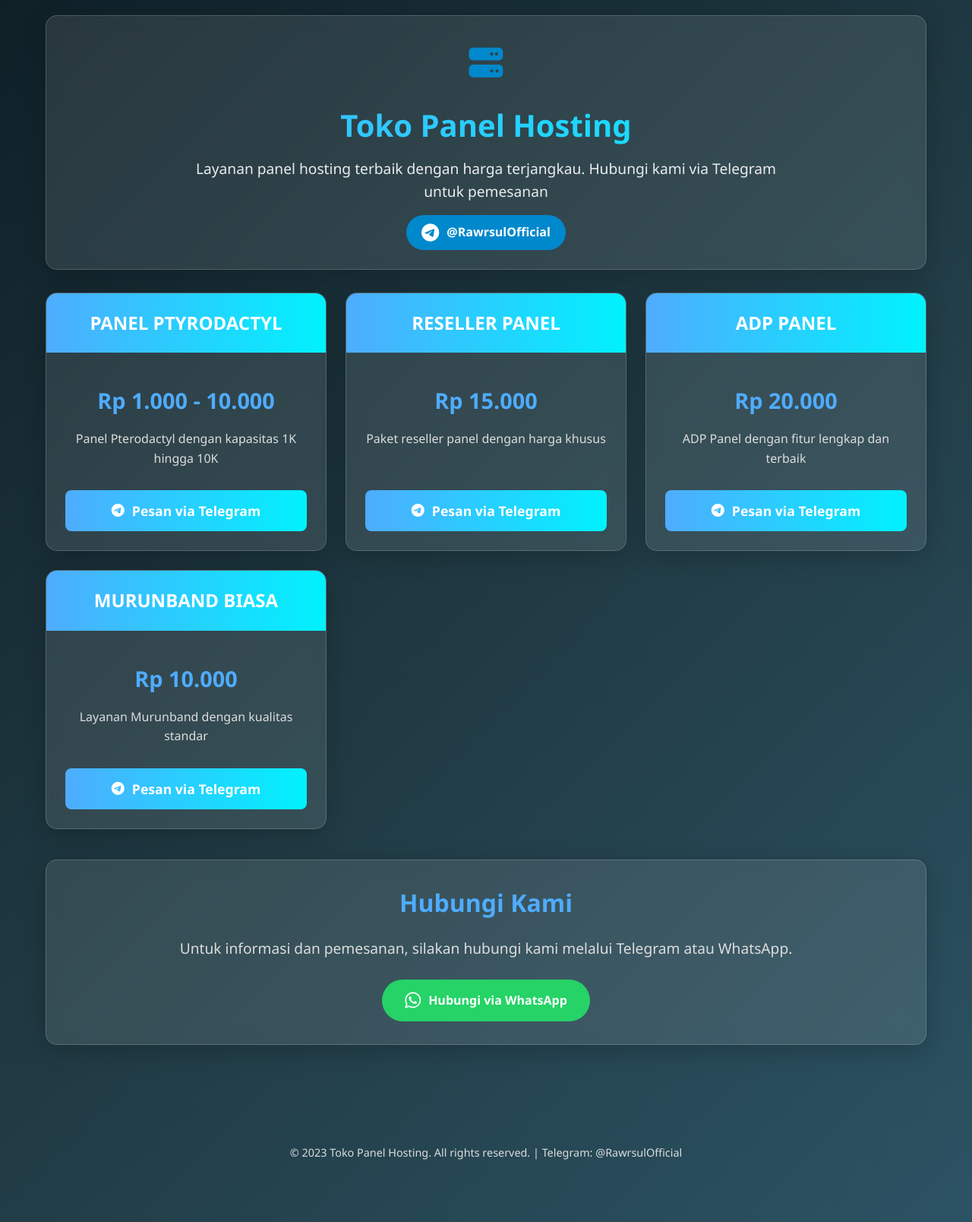
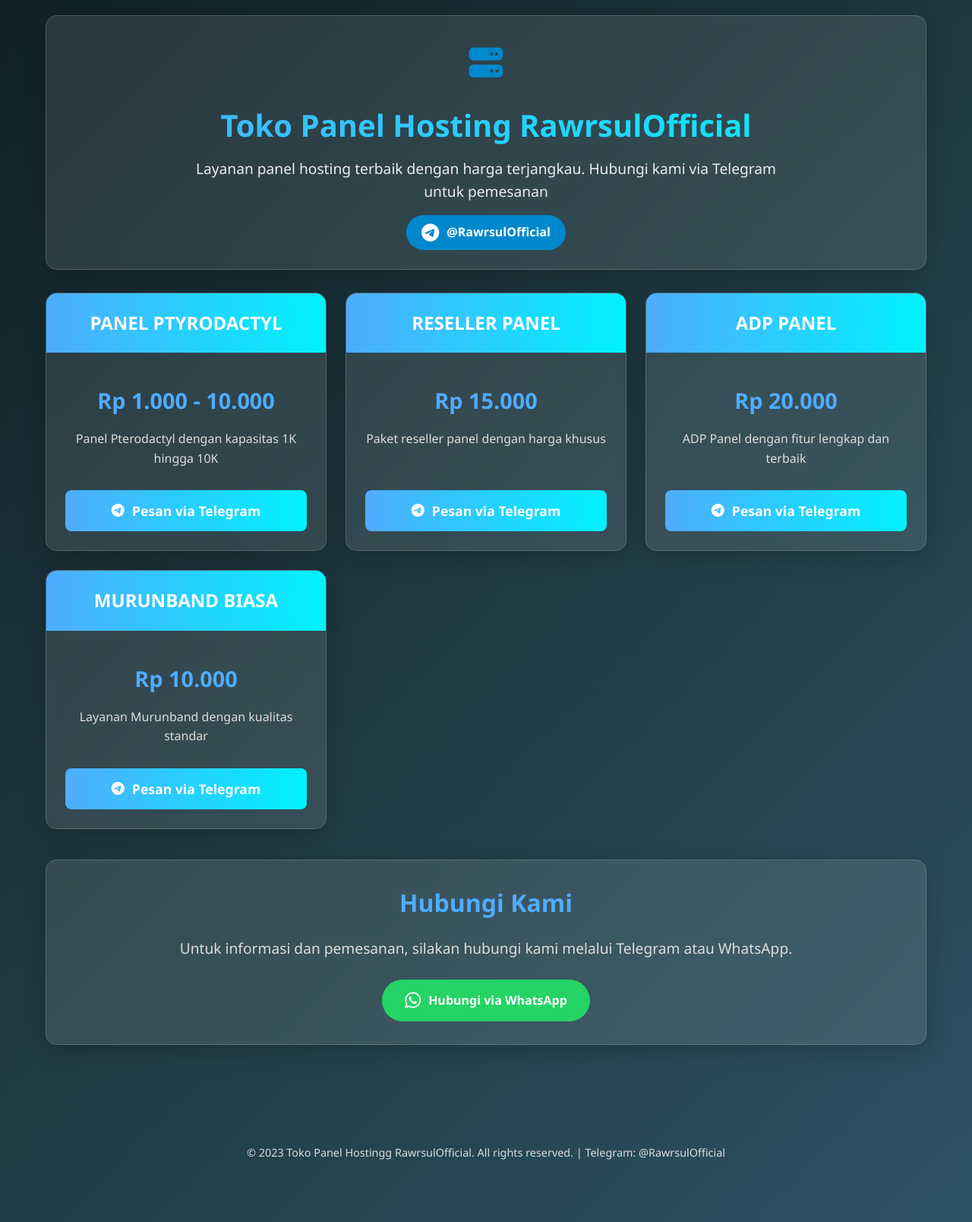
Before and after one commit to RAWRSULSTORE/rawrsul-web, a plain HTML site: page index.html in a window 1280 px wide. Shown: the whole page at 76% size. Drawn offline with Linux system fonts and the light colour scheme.

Commit message:
Update index.html

```diff
--- a/index.html
+++ b/index.html
@@ -259,7 +259,7 @@
             <div class="logo">
                 <i class="fas fa-server"></i>
             </div>
-            <h1>Toko Panel Hosting</h1>
+            <h1>Toko Panel Hosting RawrsulOfficial</h1>
             <p>Layanan panel hosting terbaik dengan harga terjangkau. Hubungi kami via Telegram untuk pemesanan</p>
             <a href="https://t.me/RawrsulOfficial" class="telegram-cta" target="_blank">
                 <i class="fab fa-telegram"></i> @RawrsulOfficial
@@ -323,7 +323,7 @@
         <div class="contact">
             <h2>Hubungi Kami</h2>
             <p class="contact-info">Untuk informasi dan pemesanan, silakan hubungi kami melalui Telegram atau WhatsApp.</p>
-            <a href="https://wa.me/6281234567890?text=Halo,%20saya%20ingin%20bertanya%20tentang%20layanan%20panel%20hosting" class="whatsapp-btn" target="_blank">
+            <a href="https://wa.me/62xxxxxx?text=Halo,%20saya%20ingin%20bertanya%20tentang%20layanan%20panel%20hosting" class="whatsapp-btn" target="_blank">
                 <i class="fab fa-whatsapp"></i> Hubungi via WhatsApp
             </a>
         </div>
@@ -336,7 +336,7 @@
 
     <footer>
         <div class="container">
-            <p>&copy; 2023 Toko Panel Hosting. All rights reserved. | Telegram: @RawrsulOfficial</p>
+            <p>&copy; 2023 Toko Panel Hostingg RawrsulOfficial. All rights reserved. | Telegram: @RawrsulOfficial</p>
         </div>
     </footer>
 
```
